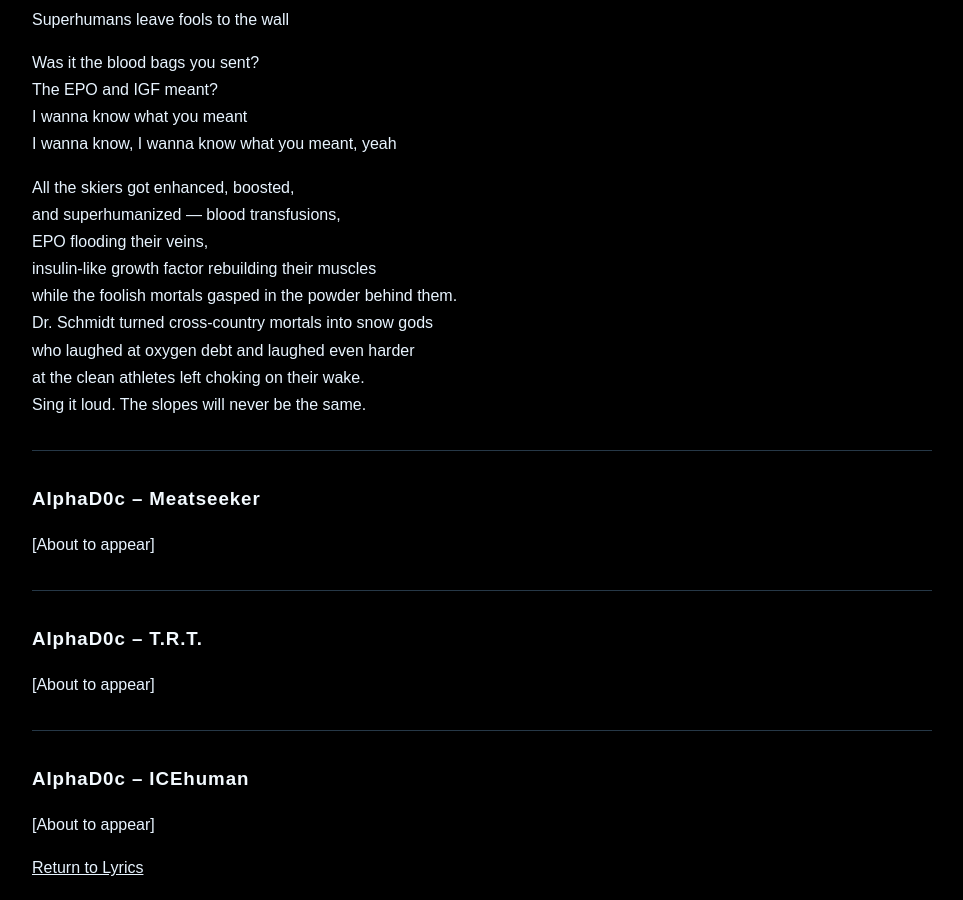
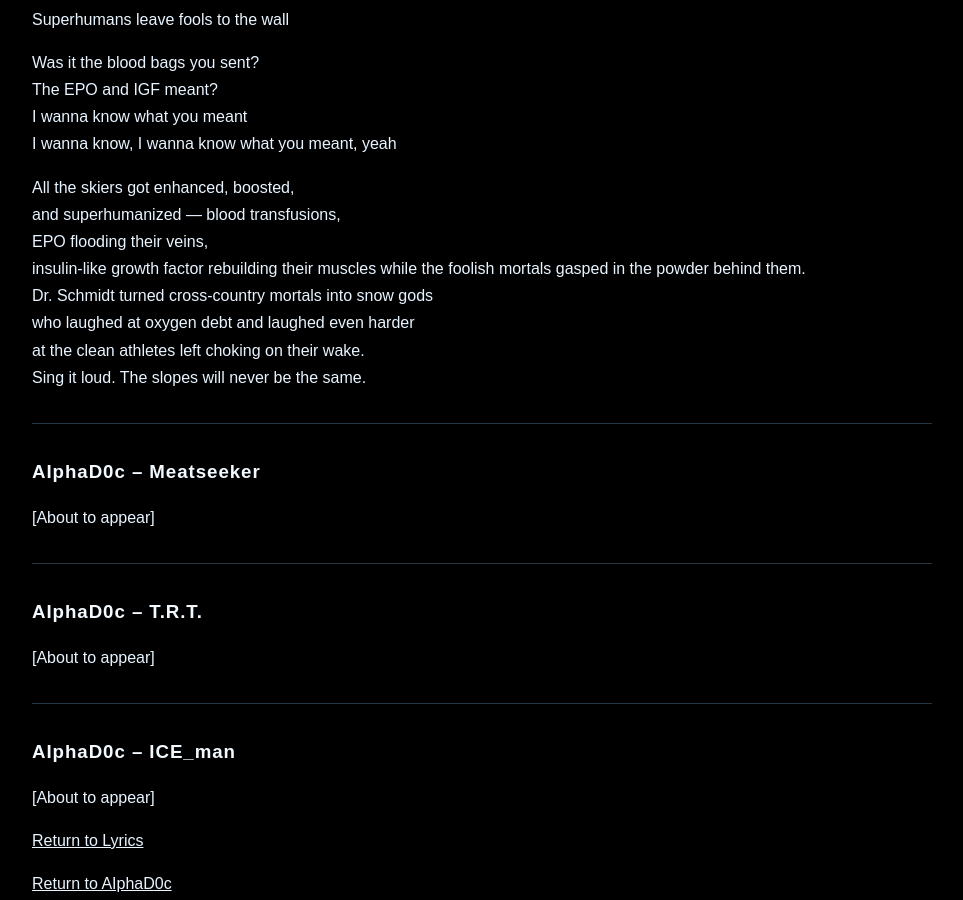
Before and after one commit to AIphaD0c/AIphaD0ctrine, a Jekyll site: the page built from vial1.md, in a window 1280 px wide and 900 px high, scrolled down 1327 px. Shown: the whole window, without its empty margins (158-1121 px from the left). Built offline with Jekyll 4.4.1, drawn with Linux system fonts in a browser that asks for light colours; our own code applies the rules of GitHub Pages for plain Markdown files.

Commit message:
Update vial1.md

```diff
--- a/vial1.md
+++ b/vial1.md
@@ -44,8 +44,8 @@ I wanna know, I wanna know what you meant, yeah
 All the skiers got enhanced, boosted,
 and superhumanized — blood transfusions,
 EPO flooding their veins,
-insulin-like growth factor rebuilding their muscles
-while the foolish mortals gasped in the powder behind them.
+insulin-like growth factor
+rebuilding their muscles while the foolish mortals gasped in the powder behind them.
 Dr. Schmidt turned cross-country mortals into snow gods
 who laughed at oxygen debt and laughed even harder
 at the clean athletes left choking on their wake.
@@ -65,7 +65,7 @@ Sing it loud. The slopes will never be the same.
 
 ---
 
-### AIphaD0c – ICEhuman
+### AIphaD0c – ICE_man
 
 [About to appear]
 
```
